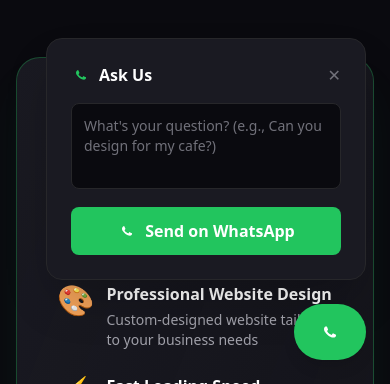
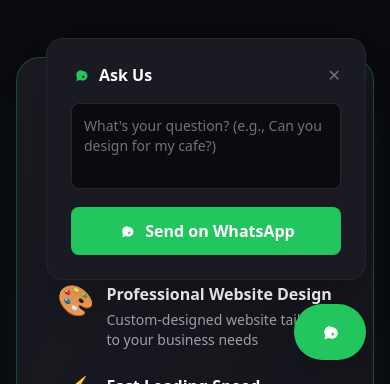
Before and after one commit to contentyouworkplace-beep/scalifyx, a Next.js app in the folder web/: page /website in a window 390 px wide. Both pictures are taken after a click on the button 330 px from the left and 792 px from the top of the page. Shown: the part 460-844 px from the top of the page. Built offline with nearby package versions, Linux system fonts and the light colour scheme; no server answers.

Commit message:
fix: replace phone icon with WhatsApp SVG icon in modal header for consistency

```diff
--- a/web/src/app/website/page.tsx
+++ b/web/src/app/website/page.tsx
@@ -400,7 +400,7 @@
             <div className="flex items-center justify-between mb-4">
               <h4 className="font-semibold text-white flex items-center gap-2">
                 <svg className="w-5 h-5 text-green-500" fill="currentColor" viewBox="0 0 24 24">
-                  <path d="M17.472 14.382c-.297-.149-1.758-.867-2.03-.967-.272-.099-.471-.148-.67.15-.197.297-.767.966-.94 1.164-.173.199-.347.223-.644.075-.297-.15-1.255-.463-2.39-1.475-.883-.788-1.48-1.761-1.653-2.059-.173-.297-.018-.458.13-.606.134-.133.298-.347.446-.52.149-.174.198-.298.298-.497.099-.198.05-.371-.025-.52-.075-.149-.669-1.612-.916-2.207-.242-.579-.487-.5-.67-.51-.173-.008-.371-.01-.57-.01-.198 0-.52.074-.792.372-.272.297-1.04 1.016-1.04 2.479 0 1.462 1.065 2.875 1.213 3.074.149.198 2.096 3.2 5.076 4.487.709.306 1.262.489 1.694.625.712.227 1.36.195 1.871.118.571-.085 1.758-.719 2.006-1.413.248-.694.248-1.289.173-1.413-.074-.124-.272-.198-.57-.347"/>
+                  <path d="M12.031 6.172c-3.181 0-5.77 2.586-5.77 5.766 0 1.22.334 2.372.913 3.355L6.5 19.346l4.357-1.433c.996.528 2.135.832 3.174.832 3.18 0 5.768-2.586 5.768-5.766 0-3.18-2.588-5.766-5.768-5.766zm3.353 8.795c-.147.392-.468.643-.9.643-.432 0-.753-.25-.9-.643-.075-.2-.122-.436-.122-.672 0-.655.334-1.227.834-1.565.126-.098.268-.146.42-.146.15 0 .294.048.42.146.5.338.834.91.834 1.565 0 .236-.047.472-.122.672z"/>
                 </svg>
                 Ask Us
               </h4>
@@ -420,7 +420,7 @@
               className="w-full bg-green-500 hover:bg-green-400 text-white font-semibold py-3 rounded-lg transition flex items-center justify-center gap-2"
             >
               <svg className="w-5 h-5" fill="currentColor" viewBox="0 0 24 24">
-                <path d="M17.472 14.382c-.297-.149-1.758-.867-2.03-.967-.272-.099-.471-.148-.67.15-.197.297-.767.966-.94 1.164-.173.199-.347.223-.644.075-.297-.15-1.255-.463-2.39-1.475-.883-.788-1.48-1.761-1.653-2.059-.173-.297-.018-.458.13-.606.134-.133.298-.347.446-.52.149-.174.198-.298.298-.497.099-.198.05-.371-.025-.52-.075-.149-.669-1.612-.916-2.207-.242-.579-.487-.5-.67-.51-.173-.008-.371-.01-.57-.01-.198 0-.52.074-.792.372-.272.297-1.04 1.016-1.04 2.479 0 1.462 1.065 2.875 1.213 3.074.149.198 2.096 3.2 5.076 4.487.709.306 1.262.489 1.694.625.712.227 1.36.195 1.871.118.571-.085 1.758-.719 2.006-1.413.248-.694.248-1.289.173-1.413-.074-.124-.272-.198-.57-.347"/>
+                <path d="M12.031 6.172c-3.181 0-5.77 2.586-5.77 5.766 0 1.22.334 2.372.913 3.355L6.5 19.346l4.357-1.433c.996.528 2.135.832 3.174.832 3.18 0 5.768-2.586 5.768-5.766 0-3.18-2.588-5.766-5.768-5.766zm3.353 8.795c-.147.392-.468.643-.9.643-.432 0-.753-.25-.9-.643-.075-.2-.122-.436-.122-.672 0-.655.334-1.227.834-1.565.126-.098.268-.146.42-.146.15 0 .294.048.42.146.5.338.834.91.834 1.565 0 .236-.047.472-.122.672z"/>
               </svg>
               Send on WhatsApp
             </button>
@@ -432,7 +432,7 @@
           className="flex items-center gap-2 bg-green-500 hover:bg-green-400 text-white font-semibold py-4 px-6 rounded-full shadow-lg hover:shadow-xl transition transform hover:scale-110 active:scale-95"
         >
           <svg className="w-6 h-6" fill="currentColor" viewBox="0 0 24 24">
-            <path d="M17.472 14.382c-.297-.149-1.758-.867-2.03-.967-.272-.099-.471-.148-.67.15-.197.297-.767.966-.94 1.164-.173.199-.347.223-.644.075-.297-.15-1.255-.463-2.39-1.475-.883-.788-1.48-1.761-1.653-2.059-.173-.297-.018-.458.13-.606.134-.133.298-.347.446-.52.149-.174.198-.298.298-.497.099-.198.05-.371-.025-.52-.075-.149-.669-1.612-.916-2.207-.242-.579-.487-.5-.67-.51-.173-.008-.371-.01-.57-.01-.198 0-.52.074-.792.372-.272.297-1.04 1.016-1.04 2.479 0 1.462 1.065 2.875 1.213 3.074.149.198 2.096 3.2 5.076 4.487.709.306 1.262.489 1.694.625.712.227 1.36.195 1.871.118.571-.085 1.758-.719 2.006-1.413.248-.694.248-1.289.173-1.413-.074-.124-.272-.198-.57-.347"/>
+            <path d="M12.031 6.172c-3.181 0-5.77 2.586-5.77 5.766 0 1.22.334 2.372.913 3.355L6.5 19.346l4.357-1.433c.996.528 2.135.832 3.174.832 3.18 0 5.768-2.586 5.768-5.766 0-3.18-2.588-5.766-5.768-5.766zm3.353 8.795c-.147.392-.468.643-.9.643-.432 0-.753-.25-.9-.643-.075-.2-.122-.436-.122-.672 0-.655.334-1.227.834-1.565.126-.098.268-.146.42-.146.15 0 .294.048.42.146.5.338.834.91.834 1.565 0 .236-.047.472-.122.672z"/>
           </svg>
           <span className="hidden sm:inline">Ask a Question</span>
         </button>
```
